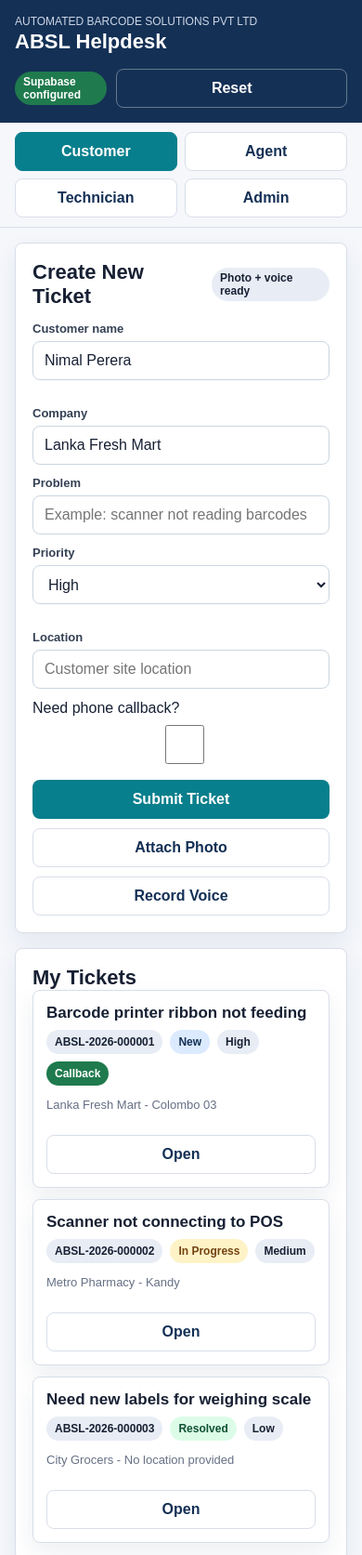
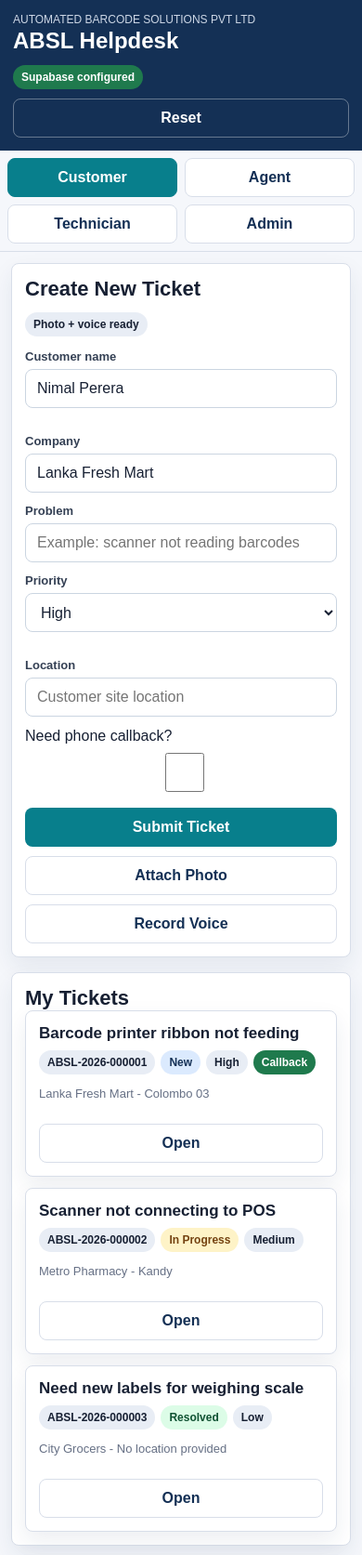
Before and after one commit to automated-barcode-solutions-help-desk/absl-helpdesk, a plain HTML site: page index.html in a window 390 px wide. Shown: the top 1673 px of the page at 93% size. Drawn offline with nearby package versions, Linux system fonts and the light colour scheme.

Commit message:
Complete mobile responsive testing

```diff
--- a/styles.css
+++ b/styles.css
@@ -17,11 +17,16 @@
   box-sizing: border-box;
 }
 
+html {
+  overflow-x: hidden;
+}
+
 body {
   margin: 0;
   color: var(--ink);
   font-family: Arial, Helvetica, sans-serif;
   background: var(--wash);
+  overflow-x: hidden;
 }
 
 button,
@@ -33,6 +38,8 @@ textarea {
 
 button {
   cursor: pointer;
+  line-height: 1.2;
+  white-space: normal;
 }
 
 .topbar {
@@ -65,6 +72,7 @@ button {
 .topbar-actions {
   display: flex;
   align-items: center;
+  flex-wrap: wrap;
   gap: 10px;
 }
 
@@ -78,6 +86,7 @@ button {
   padding: 10px clamp(12px, 4vw, 36px);
   background: rgba(245, 247, 251, 0.94);
   border-bottom: 1px solid var(--line);
+  -webkit-backdrop-filter: blur(10px);
   backdrop-filter: blur(10px);
 }
 
@@ -87,6 +96,7 @@ button {
 .danger-button,
 .ghost-button {
   min-height: 42px;
+  min-width: 0;
   padding: 10px 14px;
   border-radius: 8px;
   border: 1px solid transparent;
@@ -161,6 +171,7 @@ button {
 .panel,
 .ticket-card,
 .stat-card {
+  min-width: 0;
   background: var(--paper);
   border: 1px solid var(--line);
   border-radius: 8px;
@@ -183,6 +194,7 @@ button {
 .panel h3 {
   margin: 0;
   letter-spacing: 0;
+  overflow-wrap: anywhere;
 }
 
 .panel h2 {
@@ -199,6 +211,16 @@ button {
 
 .small {
   font-size: 13px;
+}
+
+.muted,
+.small,
+.notice,
+.ticket-card h3,
+.inventory-row strong,
+td,
+th {
+  overflow-wrap: anywhere;
 }
 
 .stat-card {
@@ -220,6 +242,7 @@ button {
   display: grid;
   grid-template-columns: minmax(0, 1fr) auto;
   gap: 12px;
+  align-items: start;
   padding: 14px;
 }
 
@@ -287,6 +310,22 @@ button {
   margin-top: 14px;
 }
 
+.action-row input,
+.action-row select {
+  flex: 1 1 220px;
+  min-width: min(220px, 100%);
+  min-height: 42px;
+  padding: 10px 12px;
+  border: 1px solid #cbd5e1;
+  border-radius: 8px;
+  background: #fff;
+  color: var(--ink);
+}
+
+.action-row button {
+  flex: 0 0 auto;
+}
+
 .field {
   display: grid;
   gap: 6px;
@@ -317,7 +356,10 @@ button {
 }
 
 .table-wrap {
+  max-width: 100%;
   overflow-x: auto;
+  border: 1px solid var(--line);
+  border-radius: 8px;
 }
 
 table {
@@ -399,7 +441,7 @@ th {
   }
 
   .role-nav {
-    top: 116px;
+    top: 126px;
     grid-template-columns: repeat(2, 1fr);
   }
 
@@ -416,9 +458,47 @@ th {
 }
 
 @media (max-width: 520px) {
+  .topbar {
+    position: static;
+    gap: 12px;
+    padding: 14px;
+  }
+
+  .topbar h1 {
+    font-size: 24px;
+  }
+
+  .role-nav {
+    position: static;
+    grid-template-columns: 1fr 1fr;
+    padding: 8px;
+  }
+
+  .app-shell {
+    padding: 12px;
+  }
+
+  .panel {
+    padding: 14px;
+  }
+
+  .panel-title {
+    align-items: flex-start;
+    flex-direction: column;
+  }
+
   .topbar-actions,
   .action-row {
     width: 100%;
+  }
+
+  .topbar-actions {
+    display: grid;
+    grid-template-columns: 1fr;
+  }
+
+  .badge {
+    max-width: 100%;
   }
 
   .topbar-actions button,
@@ -426,4 +506,37 @@ th {
   .role-nav button {
     width: 100%;
   }
+
+  .action-row input,
+  .action-row select {
+    flex-basis: 100%;
+    width: 100%;
+  }
+
+  .ticket-meta {
+    gap: 6px;
+  }
+
+  .inventory-row {
+    grid-template-columns: 1fr;
+  }
+
+  .inventory-row button {
+    width: 100%;
+  }
 }
+
+@media (max-width: 380px) {
+  .role-nav {
+    grid-template-columns: 1fr;
+  }
+
+  .role-nav button,
+  .primary-button,
+  .secondary-button,
+  .danger-button,
+  .ghost-button {
+    padding-left: 10px;
+    padding-right: 10px;
+  }
+}
```
